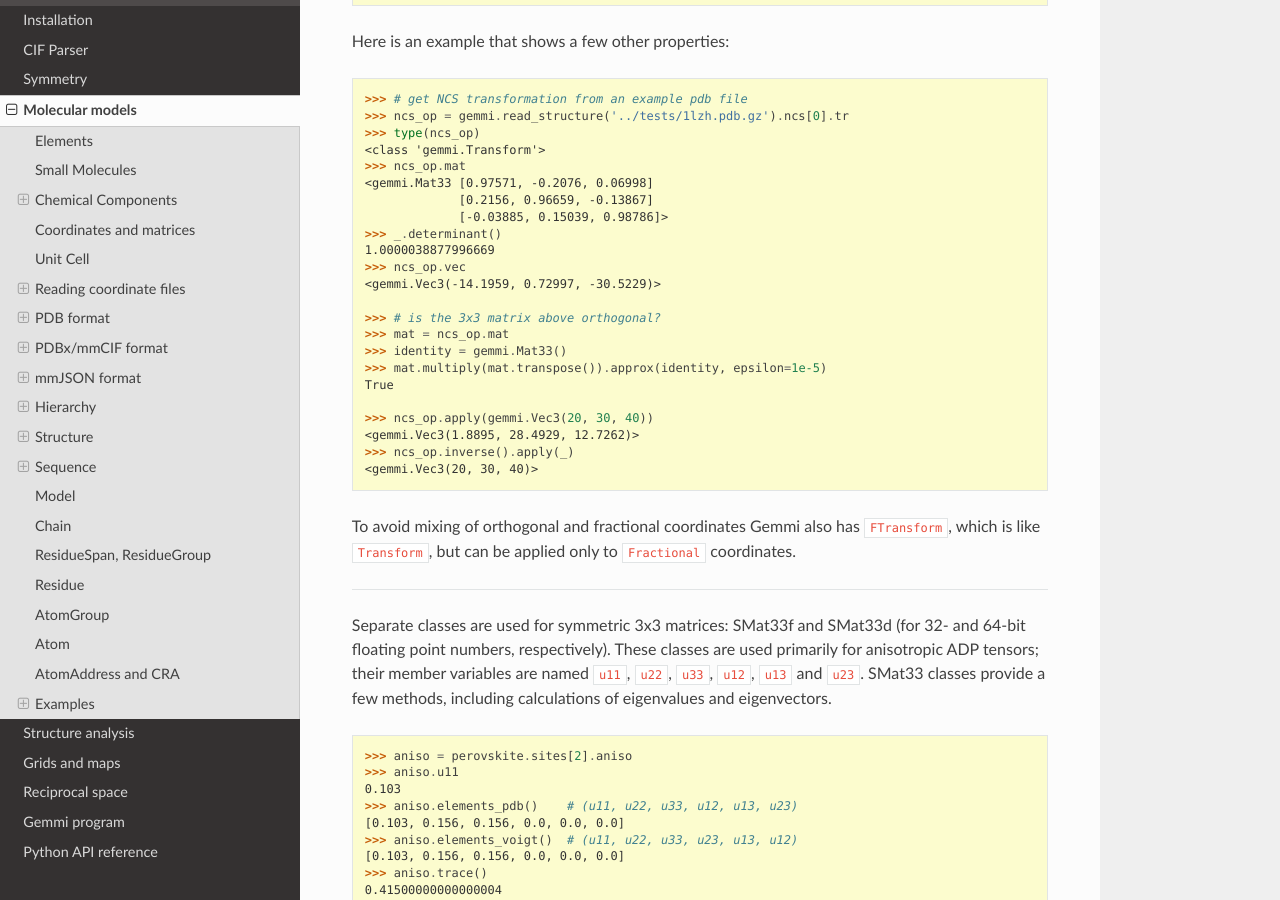
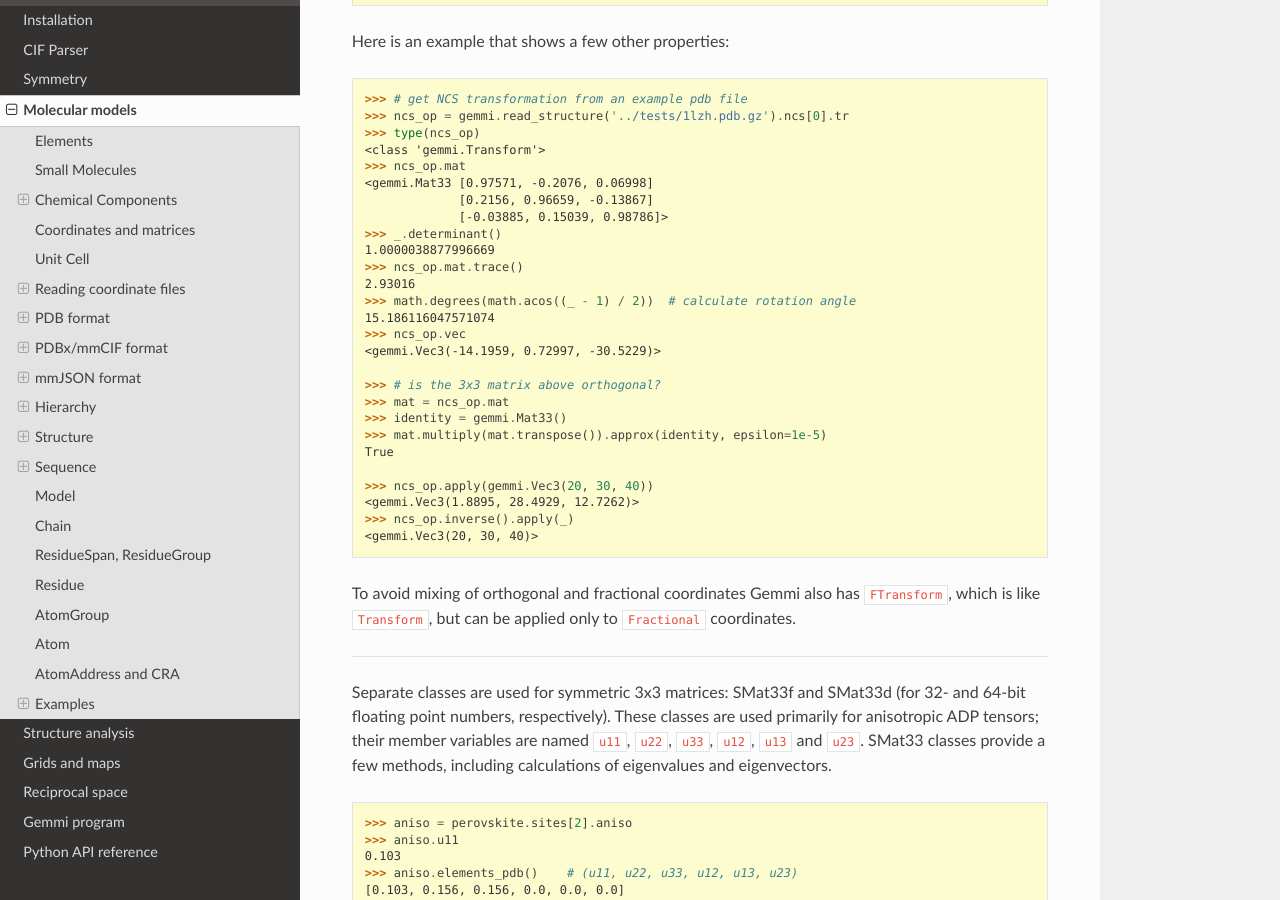
Before and after one commit to project-gemmi/gemmi, a Sphinx documentation site: the page built from docs/mol.rst, in a window 1280 px wide and 900 px high, scrolled down 6769 px. Built offline with Sphinx 7.4.7 and the Read the Docs theme 2.0.0, drawn with Linux system fonts in a browser that asks for light colours.

Commit message:
added Mat33::trace()

```diff
--- a/docs/mol.rst
+++ b/docs/mol.rst
@@ -378,6 +378,11 @@ In case of ``Mat33`` it is a nested list:
 Here is an example that shows a few other properties:
 
 .. doctest::
+  :hide:
+
+  >>> import math
+
+.. doctest::
 
     >>> # get NCS transformation from an example pdb file
     >>> ncs_op = gemmi.read_structure('../tests/1lzh.pdb.gz').ncs[0].tr
@@ -389,6 +394,10 @@ Here is an example that shows a few other properties:
                  [-0.03885, 0.15039, 0.98786]>
     >>> _.determinant()
     1.0000038877996669
+    >>> ncs_op.mat.trace()
+    2.93016
+    >>> math.degrees(math.acos((_ - 1) / 2))  # calculate rotation angle
+    15.186116047571074
     >>> ncs_op.vec
     <gemmi.Vec3(-14.1959, 0.72997, -30.5229)>
 
```
Also changed, not shown: 2 other files.
